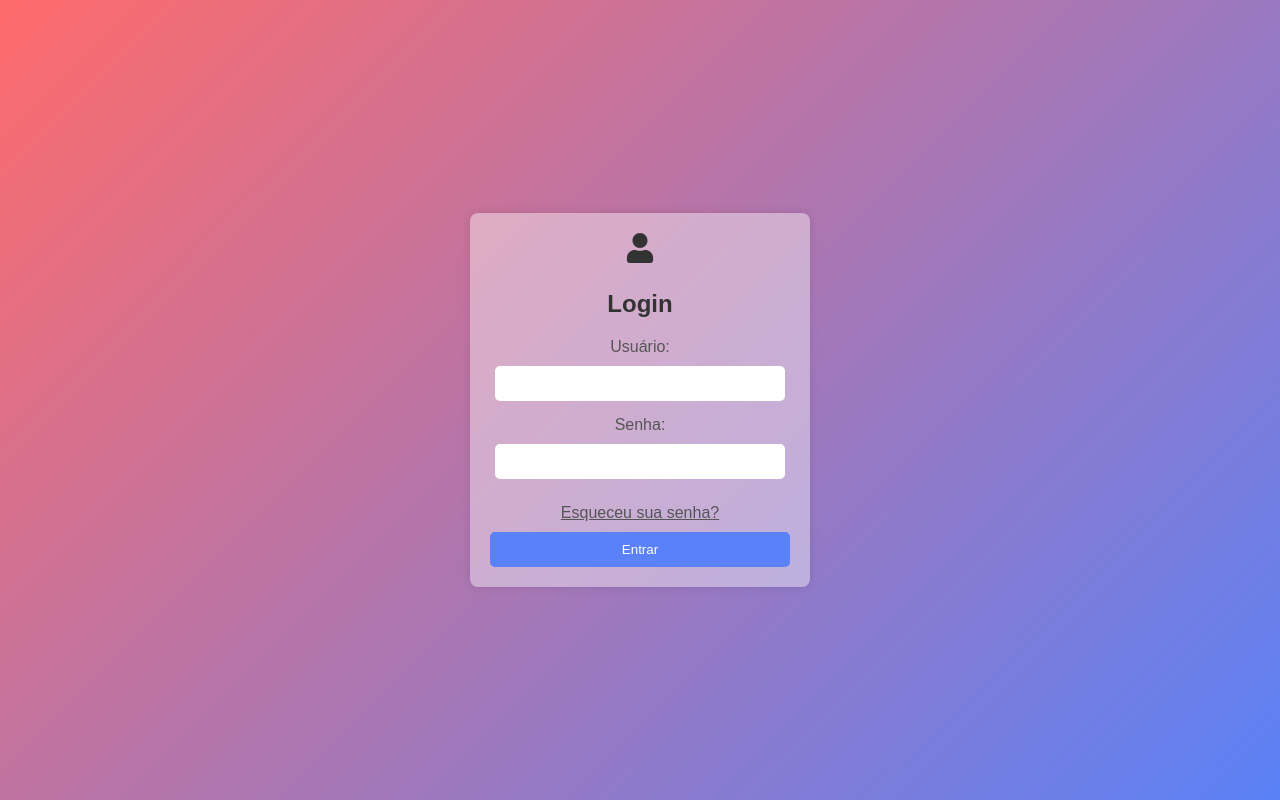
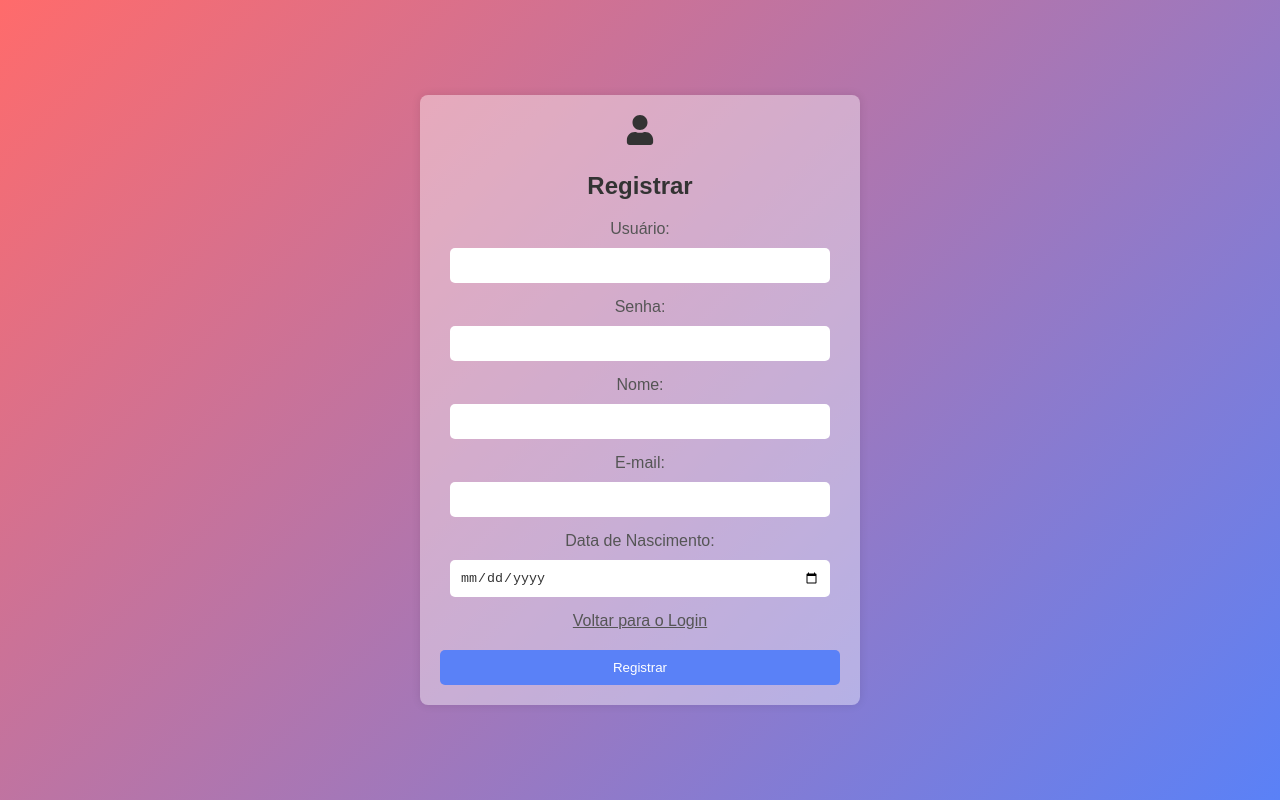
Before and after one commit to gut-O/admsys, a React (Create React App) app: page /register in a window 1280 px wide. Before the commit this address led to /. Built offline with nearby package versions, Linux system fonts and the light colour scheme.

Commit message:
implementado react-redux, pagina de registro

```diff
--- a/package.json
+++ b/package.json
@@ -3,14 +3,17 @@
   "version": "0.1.0",
   "private": true,
   "dependencies": {
+    "@reduxjs/toolkit": "^2.0.1",
     "@testing-library/jest-dom": "^5.17.0",
     "@testing-library/react": "^13.4.0",
     "@testing-library/user-event": "^13.5.0",
     "react": "^18.2.0",
     "react-dom": "^18.2.0",
     "react-icons": "^4.12.0",
+    "react-redux": "^9.0.4",
     "react-router-dom": "^6.21.1",
     "react-scripts": "5.0.1",
+    "redux": "^5.0.1",
     "styled-components": "^6.1.7",
     "web-vitals": "^2.1.4"
   },
--- a/src/App.js
+++ b/src/App.js
@@ -1,10 +1,11 @@
 // App.js
 import React from 'react';
-import { BrowserRouter as Router, Route, Routes, Navigate } from 'react-router-dom';
+import {Route, Routes, Navigate } from 'react-router-dom';
 import Header from './components/Header';
 import Sidebar from './components/Sidebar';
 import About from './pages/About';
 import Home from './pages/Home';
+import Register from './pages/Register';
 import Login from './pages/Login'; // Importe a página de login
 import GlobalStyle from './styles/GlobalStyle';
 
@@ -13,7 +14,6 @@ const App = () => {
   const isAuthenticated = false;
 
   return (
-    <Router>
       <div>
         <GlobalStyle />
         <div style={{ display: 'flex' }}>
@@ -31,12 +31,13 @@ const App = () => {
           ) : (
             <Routes>
               <Route path="/" element={<Login />} />
+              <Route path="/register" element={<Register />} />
               <Route path="*" element={<Navigate to="/" />} />
             </Routes>
           )}
         </div>
       </div>
-    </Router>
+
   );
 };
 
--- a/src/index.js
+++ b/src/index.js
@@ -1,17 +1,22 @@
 import React from 'react';
-import ReactDOM from 'react-dom/client';
+import ReactDOM from 'react-dom';
+import { BrowserRouter as Router } from 'react-router-dom';
+import { Provider } from 'react-redux';
+import store from './store/register';
+
 import './index.css';
 import App from './App';
 import reportWebVitals from './reportWebVitals';
 
-const root = ReactDOM.createRoot(document.getElementById('root'));
-root.render(
+ReactDOM.render(
   <React.StrictMode>
-    <App />
-  </React.StrictMode>
+    <Provider store={store}>
+      <Router>
+        <App />
+      </Router>
+    </Provider>
+  </React.StrictMode>,
+  document.getElementById('root')
 );
 
-// If you want to start measuring performance in your app, pass a function
-// to log results (for example: reportWebVitals(console.log))
-// or send to an analytics endpoint. Learn more: https://bit.ly/CRA-vitals
 reportWebVitals();
--- a/src/pages/Login.jsx
+++ b/src/pages/Login.jsx
@@ -1,6 +1,6 @@
 import React, { useState } from 'react';
 import styled from 'styled-components';
-import { useNavigate } from 'react-router-dom';
+import { useNavigate, Link } from 'react-router-dom';
 import { FaUser } from 'react-icons/fa';
 
 const PageContainer = styled.div`
@@ -46,8 +46,17 @@ const InputField = styled.input`
   color: #333;
 `;
 
+const RegisterLink = styled(Link)`
+  margin-top: 10px;
+  padding-bottom: 10px;
+  color: #555;
+  text-decoration: underline;
+  cursor: pointer;
+`;
+
 const ForgotPasswordLink = styled.div`
   margin-top: 10px;
+   padding-bottom: 10px;
   color: #555;
   text-decoration: underline;
   cursor: pointer;
@@ -102,6 +111,7 @@ const Login = () => {
           value={password}
           onChange={(e) => setPassword(e.target.value)}
         />
+        <RegisterLink to="/register">Registrar uma conta</RegisterLink>
         <ForgotPasswordLink>Esqueceu sua senha?</ForgotPasswordLink>
         <SubmitButton onClick={handleLogin}>Entrar</SubmitButton>
       </LoginContainer>
--- /dev/null
+++ b/src/pages/Register.jsx
@@ -0,0 +1,139 @@
+import styled from 'styled-components';
+import { Link } from 'react-router-dom';
+import { FaUser } from 'react-icons/fa';
+import { useDispatch, useSelector } from 'react-redux';
+
+const PageContainer = styled.div`
+  background: linear-gradient(135deg, #ff6b6b, #5a81f7);
+  min-height: 100vh;
+  width: 100%;
+  display: flex;
+  justify-content: center;
+  align-items: center;
+`;
+
+const RegisterContainer = styled.div`
+  width: 400px;
+  padding: 20px;
+  background-color: rgba(255, 255, 255, 0.4);
+  border-radius: 8px;
+  box-shadow: 0 0 10px rgba(0, 0, 0, 0.1);
+  text-align: center;
+`;
+
+const PersonIcon = styled.div`
+  font-size: 30px;
+  margin-bottom: 20px;
+`;
+
+const RegisterTitle = styled.h2`
+  color: #333;
+`;
+
+const FormLabel = styled.label`
+  display: block;
+  margin-bottom: 10px;
+  color: #555;
+`;
+
+const InputField = styled.input`
+  width: 90%;
+  padding: 10px;
+  margin-bottom: 15px;
+  border: none;
+  border-radius: 5px;
+  background-color: #fff;
+  color: #333;
+`;
+
+const BackToLoginLink = styled(Link)`
+  margin-top: 10px;
+  padding-bottom: 10px;
+  color: #555;
+  text-decoration: underline;
+  cursor: pointer;
+`;
+
+const SubmitButton = styled.button`
+  margin-top: 20px;
+  width: 100%;
+  padding: 10px;
+  background-color: #5a81f7;
+  color: #fff;
+  border: none;
+  border-radius: 5px;
+  cursor: pointer;
+`;
+
+const Register = () => {
+  const dispatch = useDispatch();
+  const registration = useSelector((state) => state.registration);
+
+  const handleInputChange = (field, value) => {
+    dispatch({
+      type: 'UPDATE_REGISTRATION_FIELD',
+      field,
+      value,
+    });
+  };
+
+  const handleRegister = () => {
+    // Lógica de registro usando as informações em 'registration'
+    console.log('Registrando usuário:', registration);
+    // Redirecione para a página principal após o registro bem-sucedido
+    // ...
+
+    // Limpe o estado de registro após o registro bem-sucedido
+    dispatch({ type: 'RESET_REGISTRATION' });
+  };
+
+  return (
+    <PageContainer>
+      <RegisterContainer>
+        <PersonIcon>
+          <FaUser />
+        </PersonIcon>
+        <RegisterTitle>Registrar</RegisterTitle>
+        <FormLabel htmlFor="username">Usuário:</FormLabel>
+        <InputField
+          type="text"
+          id="username"
+          value={registration.username}
+          onChange={(e) => handleInputChange('username', e.target.value)}
+        />
+        <FormLabel htmlFor="password">Senha:</FormLabel>
+        <InputField
+          type="password"
+          id="password"
+          value={registration.password}
+          onChange={(e) => handleInputChange('password', e.target.value)}
+        />
+        <FormLabel htmlFor="name">Nome:</FormLabel>
+        <InputField
+          type="text"
+          id="name"
+          value={registration.name}
+          onChange={(e) => handleInputChange('name', e.target.value)}
+        />
+        <FormLabel htmlFor="email">E-mail:</FormLabel>
+        <InputField
+          type="email"
+          id="email"
+          value={registration.email}
+          onChange={(e) => handleInputChange('email', e.target.value)}
+        />
+        <FormLabel htmlFor="birthdate">Data de Nascimento:</FormLabel>
+        <InputField
+          type="date"
+          id="birthdate"
+          value={registration.birthdate}
+          onChange={(e) => handleInputChange('birthdate', e.target.value)}
+        />
+        <BackToLoginLink to="/login">Voltar para o Login</BackToLoginLink>
+        <SubmitButton onClick={handleRegister}>Registrar</SubmitButton>
+      </RegisterContainer>
+    </PageContainer>
+  );
+};
+
+export default Register;
--- /dev/null
+++ b/src/store/register.jsx
@@ -0,0 +1,37 @@
+
+import { configureStore } from '@reduxjs/toolkit';
+
+const initialState = {
+  registration: {
+    username: '',
+    password: '',
+    name: '',
+    email: '',
+    birthdate: '',
+  },
+};
+
+const registrationReducer = (state = initialState, action) => {
+  switch (action.type) {
+    case 'UPDATE_REGISTRATION_FIELD':
+      return {
+        ...state,
+        registration: {
+          ...state.registration,
+          [action.field]: action.value,
+        },
+      };
+    case 'RESET_REGISTRATION':
+      return initialState;
+    default:
+      return state;
+  }
+};
+
+const store = configureStore({
+  reducer: {
+    registration: registrationReducer,
+  },
+});
+
+export default store;
```
Also changed, not shown: 1 other file (tests, documents, lock files or other folders).
